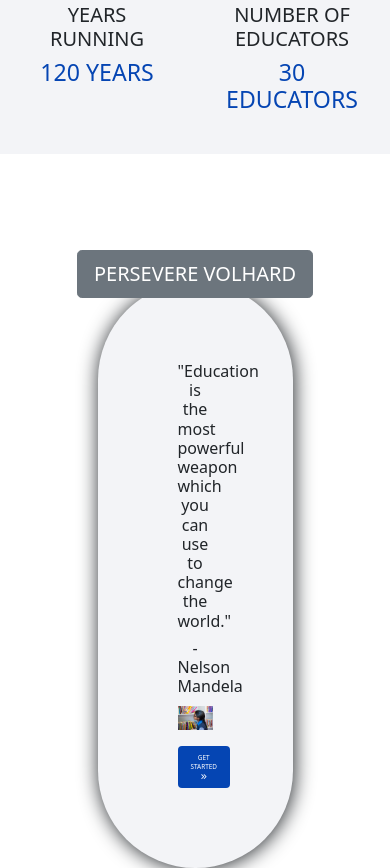
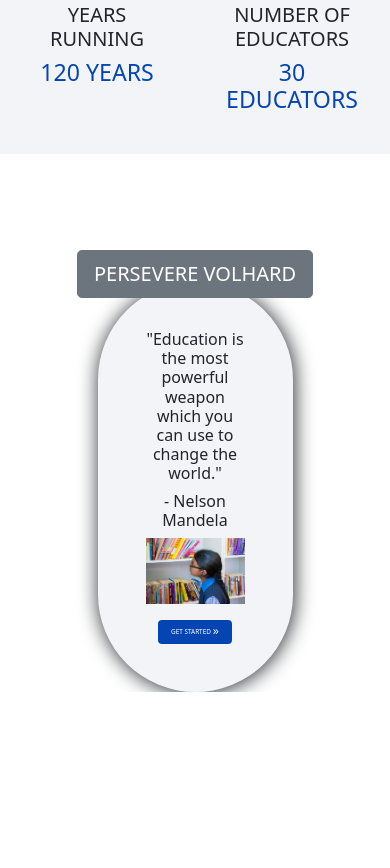
Before and after one commit to Yadz-hub/cecil-road-primary, a plain HTML site: page index.html in a window 390 px wide. Shown: the part 1221-2089 px from the top of the page. After the commit the page ends 1913 px from the top, so only its background shows below. Drawn offline with nearby package versions, Linux system fonts and the light colour scheme.

Commit message:
fixed display on phone issue

```diff
--- a/css/styles.css
+++ b/css/styles.css
@@ -143,6 +143,10 @@
 
     }
 
+    .picture-container-shadow{
+        padding: 0;
+    }
+
     .picture-container-text{
         font-size: 1rem;
     }
@@ -153,6 +157,7 @@
 
     .picture-container-shadow{
         border-radius: 28rem;
+        padding: 3rem;
     }
 
     .picture-section-get-started-btn{
```
